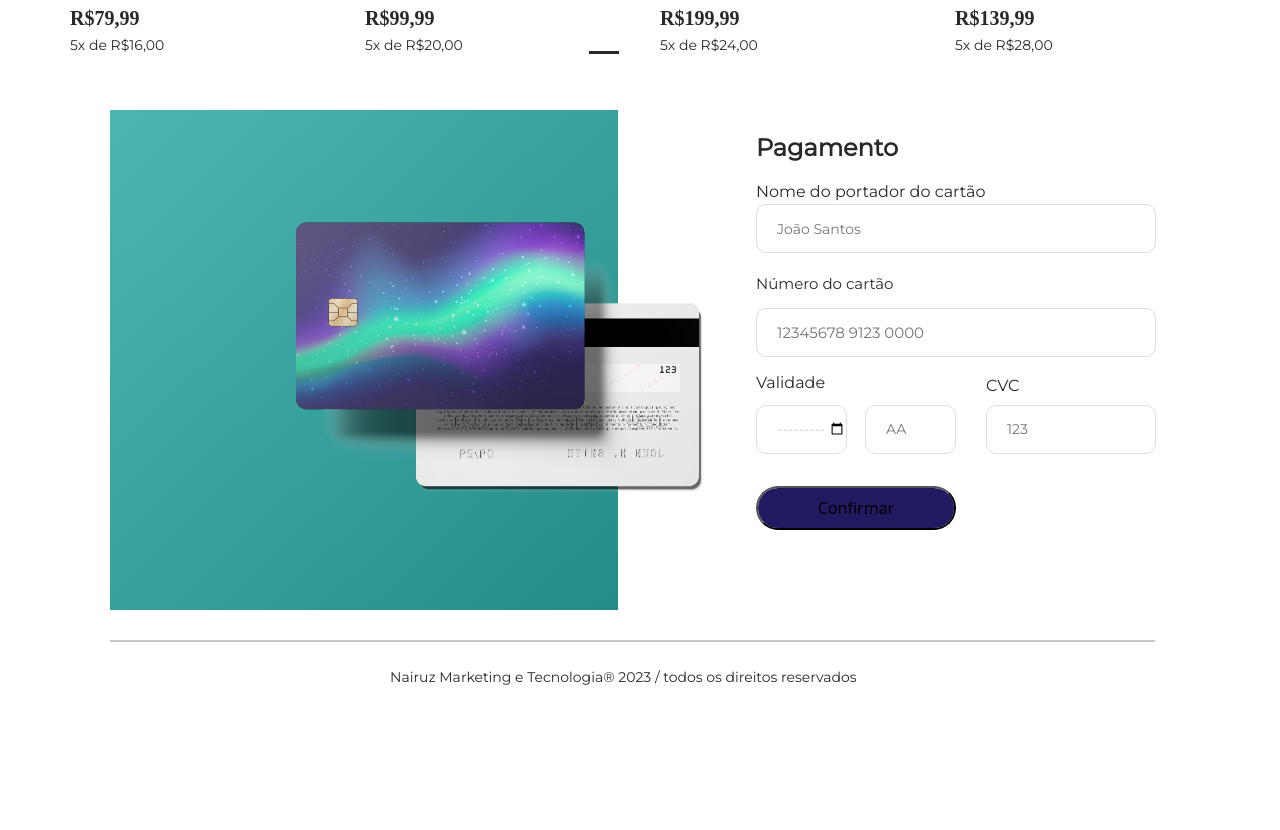
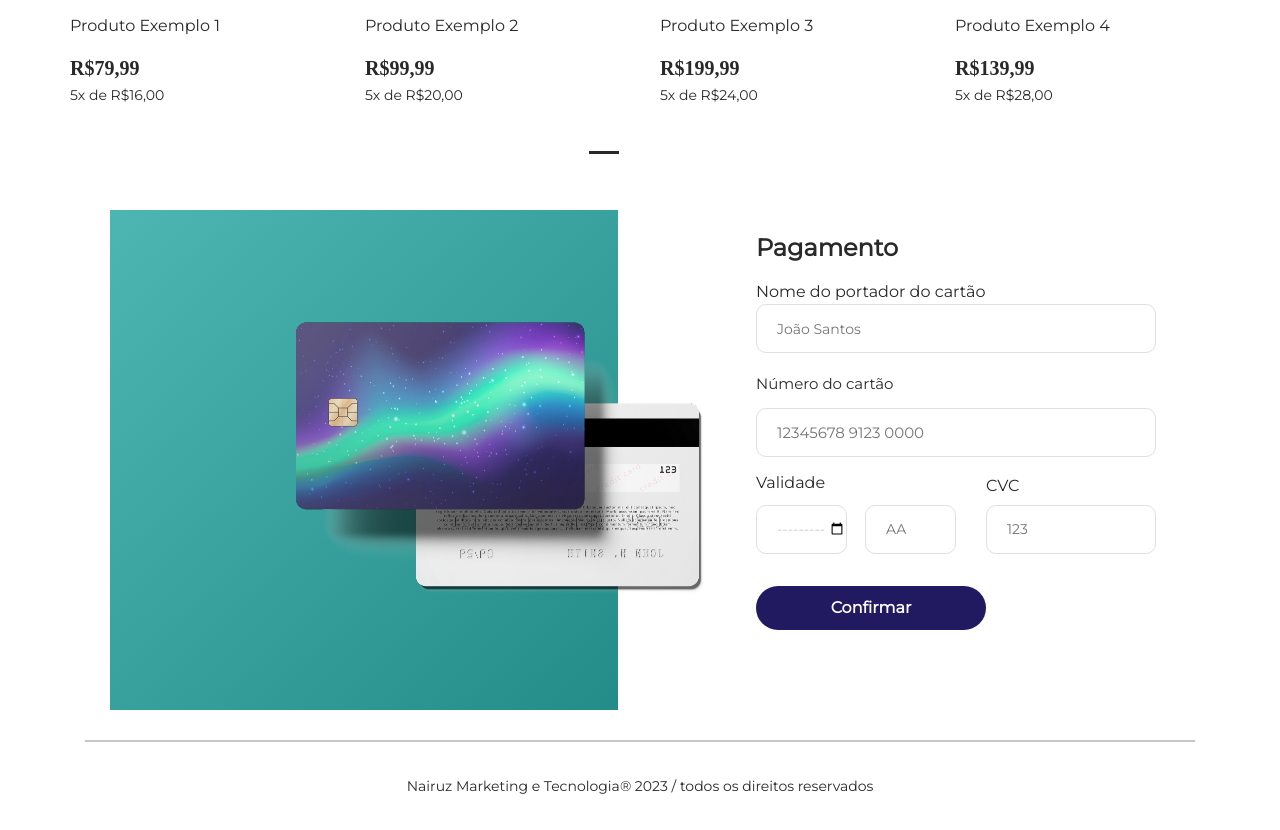
Before and after one commit to AndreMonteiro01/nairuz, a plain HTML site: page index.html in a window 1280 px wide. Shown: the part 1615-2445 px from the top of the page. Before the commit the page ends 2303 px from the top, so only its background shows below. Drawn offline with nearby package versions, Linux system fonts and the light colour scheme.

Commit message:
upgrade button submit

```diff
--- a/style.css
+++ b/style.css
@@ -71,7 +71,7 @@ p {
 }
 
 .input-pesquisar input {
-  margin: 18px 100px;/* Totalmente no olho a medida */
+  margin: 18px 100px;
   width: 519px;
   height: 39px;
   background: #FFFFFF 0% 0% no-repeat padding-box;
@@ -136,7 +136,7 @@ p {
 }
 
 #corpo-caroseul-vendas {
-  height: 400px;
+  height: 450px;
   color: #FFFFFF;
 }
 
@@ -331,28 +331,35 @@ input:invalid {
   border: 1px solid red;
 }
 
-.button input{
+.button input {
   display: flex;
   flex-direction: column;
   align-items: center;
+  padding: 10px;
   margin: -60px -70px;
-  width: 200px;
+  width: 230px;
   height: 44px;
   background: #221A61 0% 0% no-repeat padding-box;
   border-radius: 25px;
+  font-family: Montserrat ;
+  font-size: 16px ;
+  font-weight: bold;
+  color: #FBFBFB;
+}
+
+input {
+ border: none;
 }
 
 .line {
-  width: 1045px;
-  height: 0;
+  margin: 0 85px;
   border: 1px solid #C7C7C7;
-  margin: 0 0 25px 110px;
 }
+
 footer p {
-  margin: 0 auto;
-  width: 500px;
-  height: 18px;
-  font-family: Montserrat;
-  font-size: 14px ;
+  display: flex;
+  justify-content: center;
+  margin: 35px 0;
+  font: normal normal normal 14px Montserrat;
   color: #292929;
 }
```
Also changed, not shown: index.html (+0 -1 lines).
